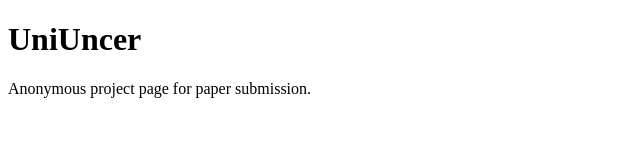
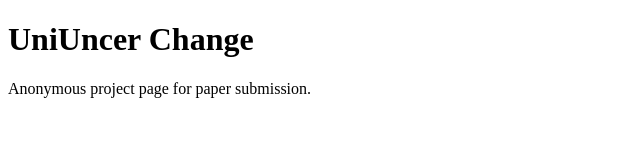
Before and after one commit to Bradgers/Uniuncer, a plain HTML site: page index.html in a window 1280 px wide. Shown: the whole page, without its empty margins (0-640 px from the left). Drawn offline with Linux system fonts and the light colour scheme.

Commit message:
Update title and heading in index.html

```diff
--- a/index.html
+++ b/index.html
@@ -2,10 +2,10 @@
 <html>
 <head>
   <meta charset="utf-8">
-  <title>UniUncer Change</title>
+  <title>UniUncer</title>
 </head>
 <body>
-  <h1>UniUncer</h1>
+  <h1>UniUncer Change</h1>
   <p>Anonymous project page for paper submission.</p>
 </body>
 </html>
```
